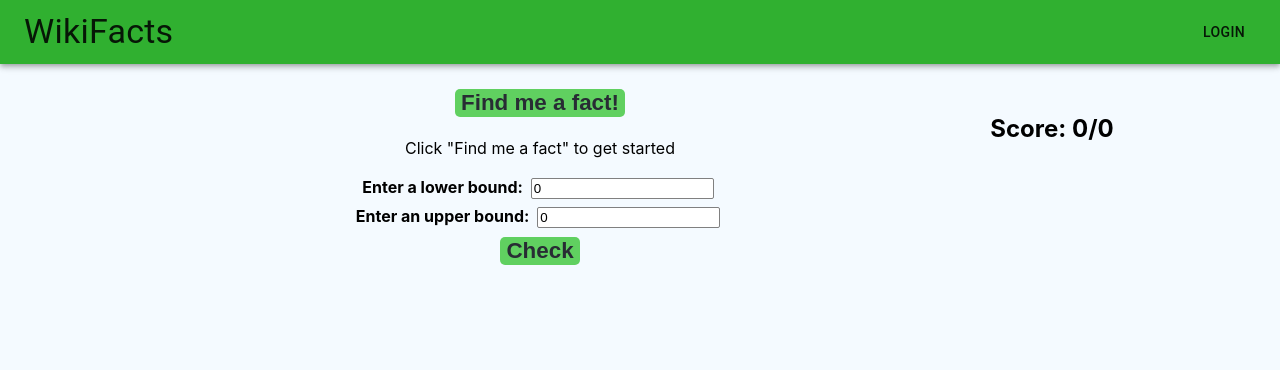
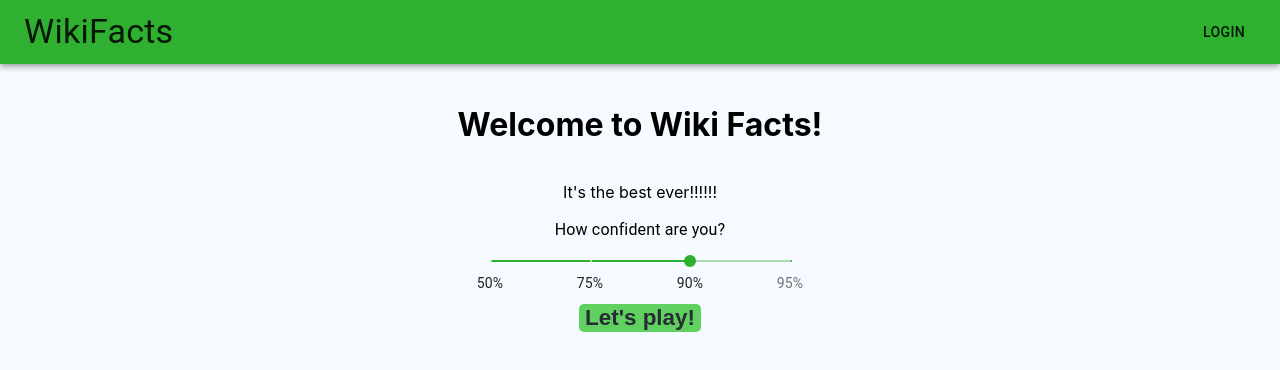
Before and after one commit to ChrisUnderhill/WikiFacts, a React (Create React App) app: page / in a window 1280 px wide. Shown: the top 370 px of the page. Built offline with nearby package versions, Linux system fonts and the light colour scheme.

Commit message:
choose confidence on home then go play

```diff
--- a/src/App.js
+++ b/src/App.js
@@ -3,6 +3,7 @@
 import {findFact} from "./WikiScraper";
 import FunFact from "./FunFact";
 import Loading from "./Loading";
+import Home from "./Home";
 import HistoryElement from "./HistoryElement";
 import Header from "./Header";
 import { ThemeProvider } from '@material-ui/styles';
@@ -87,6 +88,9 @@
                     <Router history={history} >
                         <Header/>
                         <Route exact path={"/"}>
+                            <Home />
+                        </Route>
+                        <Route exact path={"/play"}>
                             <div className="App">
                                 <div className="quiz">
                                     <div className="question-container">
--- a/src/ConfidenceInterval.js
+++ b/src/ConfidenceInterval.js
@@ -16,18 +16,20 @@
         label: '50%',
     },
     {
-        value: 33,
+        value: 1,
         label: '75%',
     },
     {
-        value: 67,
+        value: 2,
         label: '90%',
     },
     {
-        value: 100,
+        value: 3,
         label: '95%',
     },
 ];
+
+const values = [50,75,90,95]
 
 function valuetext(value) {
     return `${value}%`;
@@ -37,7 +39,7 @@
     return marks.findIndex((mark) => mark.value === value) + 1;
 }
 
-export default function DiscreteSlider() {
+export default function DiscreteSlider(props) {
     const classes = useStyles();
 
     return (
@@ -46,13 +48,15 @@
                 How confident are you?
             </Typography>
             <Slider
-                defaultValue={67}
+                value={values.indexOf(props.value)}
                 valueLabelFormat={valueLabelFormat}
                 getAriaValueText={valuetext}
                 aria-labelledby="discrete-slider-confidence"
                 step={null}
                 valueLabelDisplay="off"
+                max={3}
                 marks={marks}
+                onChange={(e,v) => props.onChange(values[v])}
             />
         </div>
     );
--- /dev/null
+++ b/src/Home.js
@@ -0,0 +1,23 @@
+import React from "react";
+import ConfidenceInterval from "./ConfidenceInterval";
+import {Link} from "react-router-dom";
+
+class Home extends React.Component {
+    constructor(props){
+        super(props)
+        this.state = {
+            confidence: 90,
+        }
+    }
+
+    render() {
+        return <div className="question-container">
+            <h1>Welcome to Wiki Facts!</h1>
+            <p>It's the best ever!!!!!!</p>
+            <ConfidenceInterval value={this.state.confidence} onChange={c => this.setState({confidence: c})}/>
+            <Link to={"/play?c="+this.state.confidence}><button className="our-button">Let's play!</button></Link>
+        </div>
+    }
+}
+
+export default Home;
```
